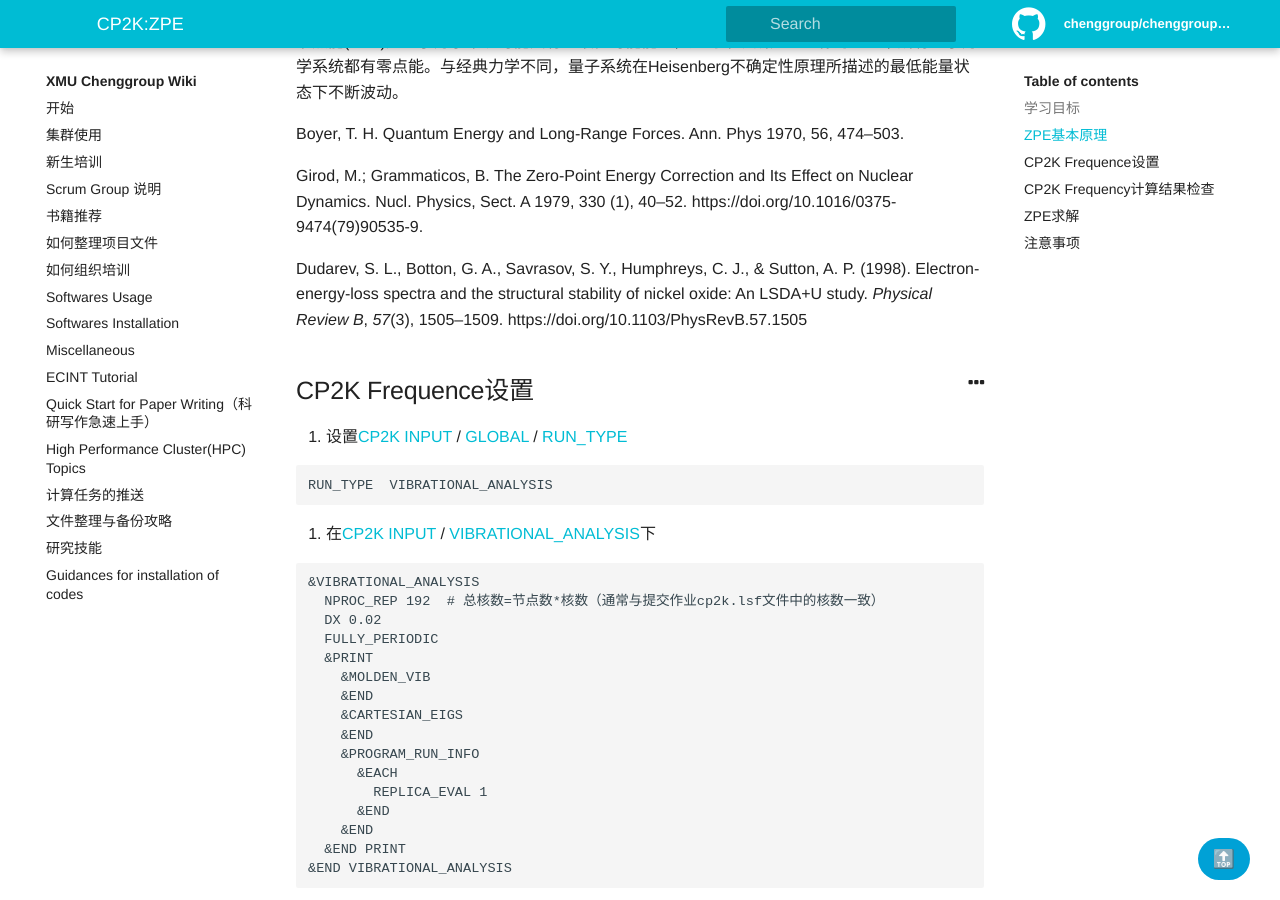
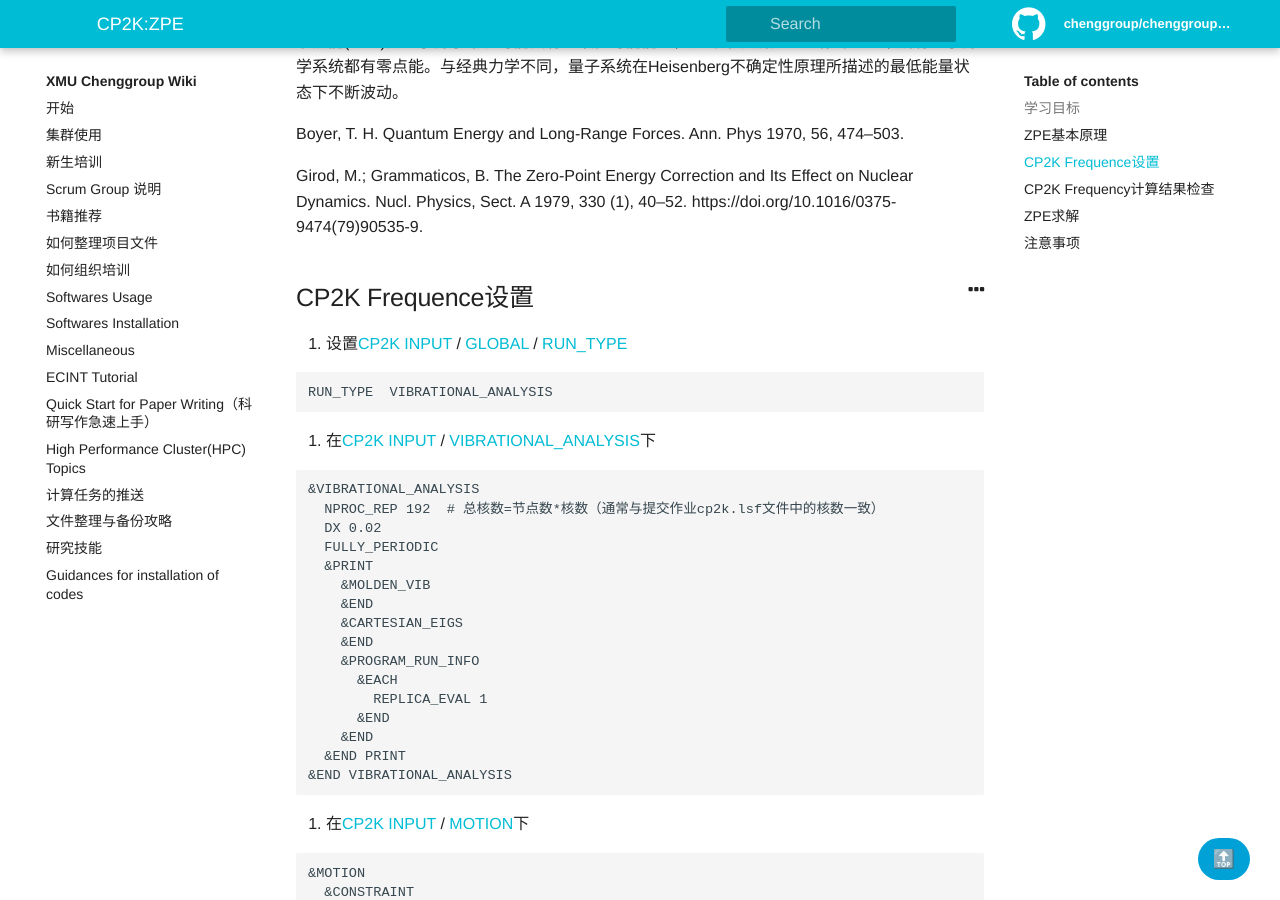
Before and after one commit to chenggroup/chenggroup.github.io, a Jekyll site: the page built from _wiki/Softwares Usage/cp2k-zpe.md, in a window 1280 px wide and 900 px high, scrolled down 452 px. Built offline with Jekyll 4.4.1, drawn with Linux system fonts in a browser that asks for light colours; formulas are drawn with MathJax 3.

Commit message:
Update cp2k-zpe.md

```diff
--- a/_wiki/Softwares Usage/cp2k-zpe.md
+++ b/_wiki/Softwares Usage/cp2k-zpe.md
@@ -27,11 +27,6 @@ authors: Jinyuanhu
 Boyer, T. H. Quantum Energy and Long-Range Forces. Ann. Phys 1970, 56, 474–503.
 
 Girod, M.; Grammaticos, B. The Zero-Point Energy Correction and Its Effect on Nuclear Dynamics. Nucl. Physics, Sect. A 1979, 330 (1), 40–52. https://doi.org/10.1016/0375-9474(79)90535-9.
-
-
-Dudarev, S. L., Botton, G. A., Savrasov, S. Y., Humphreys, C. J., & Sutton, A. P. (1998). Electron-energy-loss spectra and the structural stability of nickel oxide: An LSDA+U study. *Physical Review B*, *57*(3), 1505–1509. https://doi.org/10.1103/PhysRevB.57.1505
-
-
 
 ## CP2K Frequence设置
 
```
